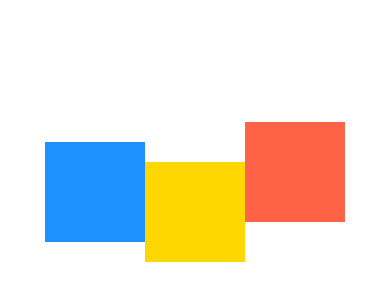
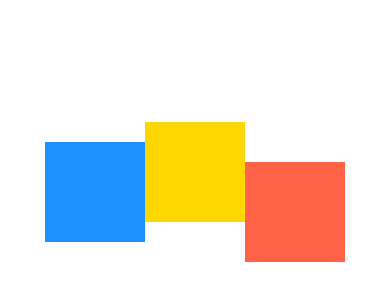
Before and after one commit to prahladinala/expo-react-native, a React Native app: screen / in a window 390 px wide. Shown: the part 230-530 px from the top of the page. Built offline with nearby package versions, Linux system fonts and the light colour scheme.

Commit message:
Flexbox - bottom

```diff
--- a/App.js
+++ b/App.js
@@ -21,13 +21,13 @@ export default function App() {
         backgroundColor: "gold",
         width: 100,
         height: 100,
-        top: 20
+        bottom: 20
       }} />
       <View style={{
         backgroundColor: "tomato",
         width: 100,
         height: 100,
-        top: -20
+        bottom: -20
       }} />
 
     </View>
```
